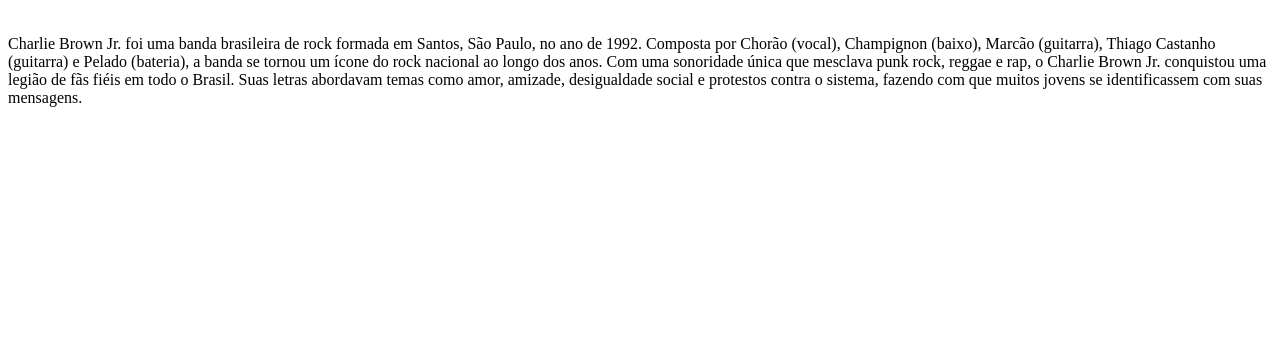
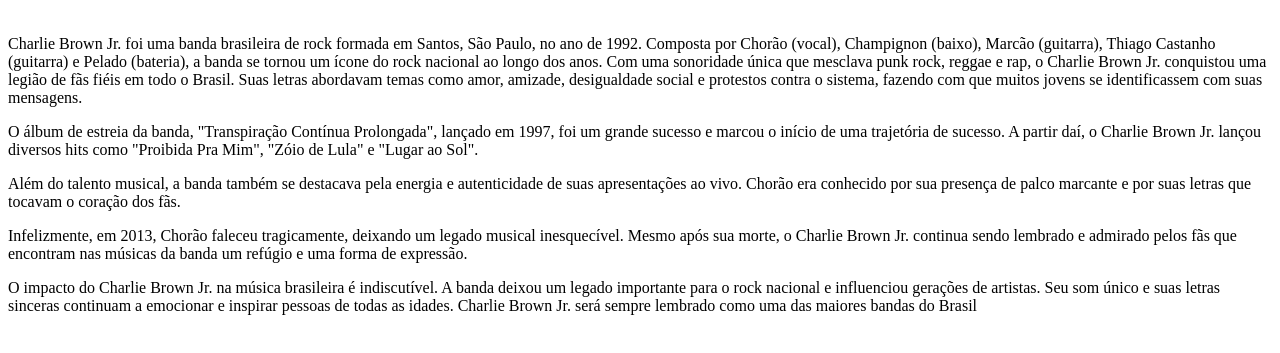
Before and after one commit to isinhateytey/trabaiho, a plain HTML site: page index.html in a window 1280 px wide. Shown: the part 79-432 px from the top of the page. Drawn offline with Linux system fonts and the light colour scheme.

Commit message:
Update index.html

```diff
--- a/index.html
+++ b/index.html
@@ -11,5 +11,11 @@
     <br>
     <p class="texto">Charlie Brown Jr. foi uma banda brasileira de rock formada em Santos, São Paulo, no ano de 1992. Composta por Chorão (vocal), Champignon (baixo), Marcão (guitarra), Thiago Castanho (guitarra) e Pelado (bateria), a banda se tornou um ícone do rock nacional ao longo dos anos.
 Com uma sonoridade única que mesclava punk rock, reggae e rap, o Charlie Brown Jr. conquistou uma legião de fãs fiéis em todo o Brasil. Suas letras abordavam temas como amor, amizade, desigualdade social e protestos contra o sistema, fazendo com que muitos jovens se identificassem com suas mensagens.</p>
-</body>
+<p class="texto">O álbum de estreia da banda, "Transpiração Contínua Prolongada", lançado em 1997, foi um grande sucesso e marcou o início de uma trajetória de sucesso. A partir daí, o Charlie Brown Jr. lançou diversos hits como "Proibida Pra Mim", "Zóio de Lula" e "Lugar ao Sol".
+<p class="texto">Além do talento musical, a banda também se destacava pela energia e autenticidade de suas apresentações ao vivo. Chorão era conhecido por sua presença de palco marcante e por suas letras que tocavam o coração dos fãs.
+<p class="texto">Infelizmente, em 2013, Chorão faleceu tragicamente, deixando um legado musical inesquecível. Mesmo após sua morte, o Charlie Brown Jr. continua sendo lembrado e admirado pelos fãs que encontram nas músicas da banda um refúgio e uma forma de expressão.
+<p class="texto">O impacto do Charlie Brown Jr. na música brasileira é indiscutível. A banda deixou um legado importante para o rock nacional e influenciou gerações de artistas. Seu som único e suas letras sinceras continuam a emocionar e inspirar pessoas de todas as idades. Charlie Brown Jr. será sempre lembrado como uma das maiores bandas do Brasil
+
+
+
 </html>
```
